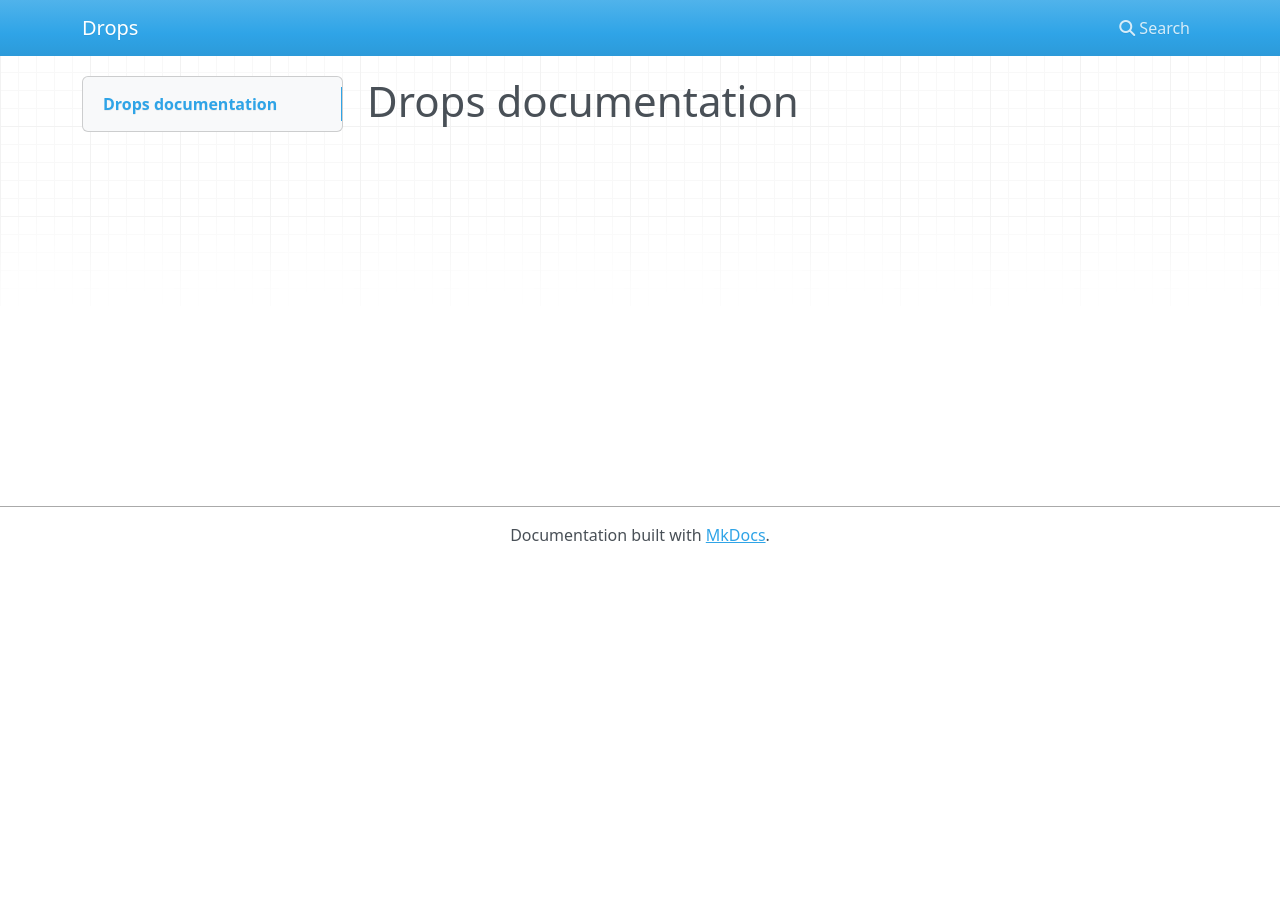
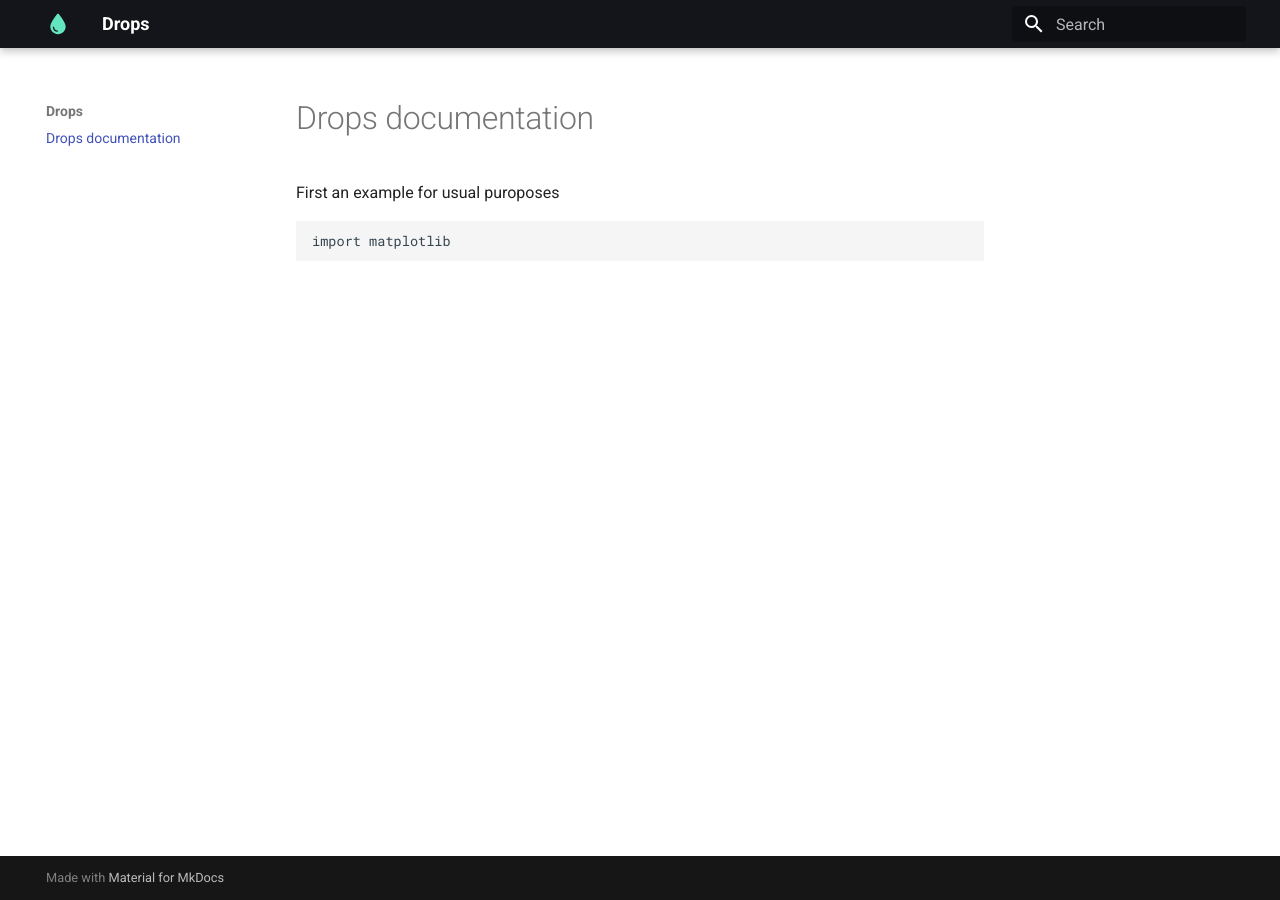
Before and after one commit to eineruntervielen/drops, an MkDocs documentation site: the page built from docs/index.md, in a window 1280 px wide. Built offline with MkDocs 1.6.1 and Material for MkDocs 9.7.7, drawn with Linux system fonts in a browser that asks for light colours; nearby versions of some CDN libraries.

Commit message:
created docs folder

````diff
--- a/docs/index.md
+++ b/docs/index.md
@@ -1 +1,7 @@
 # Drops documentation
+
+First an example for usual puroposes
+
+```py
+import matplotlib
+```
--- a/mkdocs.yml
+++ b/mkdocs.yml
@@ -1 +1,7 @@
 site_name: Drops
+theme:
+  logo: assets/drops.svg
+  name: material
+  palette:
+    primary: black
+    palette: #63E6BE
--- a/pyproject.toml
+++ b/pyproject.toml
@@ -22,6 +22,7 @@ classifiers = [
 [project.optional-dependencies]
 dev = [
     "mkdocs",
+    "mkdocs-material",
     "mypy==0.982",
     "black==22.10.0"
 ]
````
Also changed, not shown: docs/assets/drops.svg (added).
